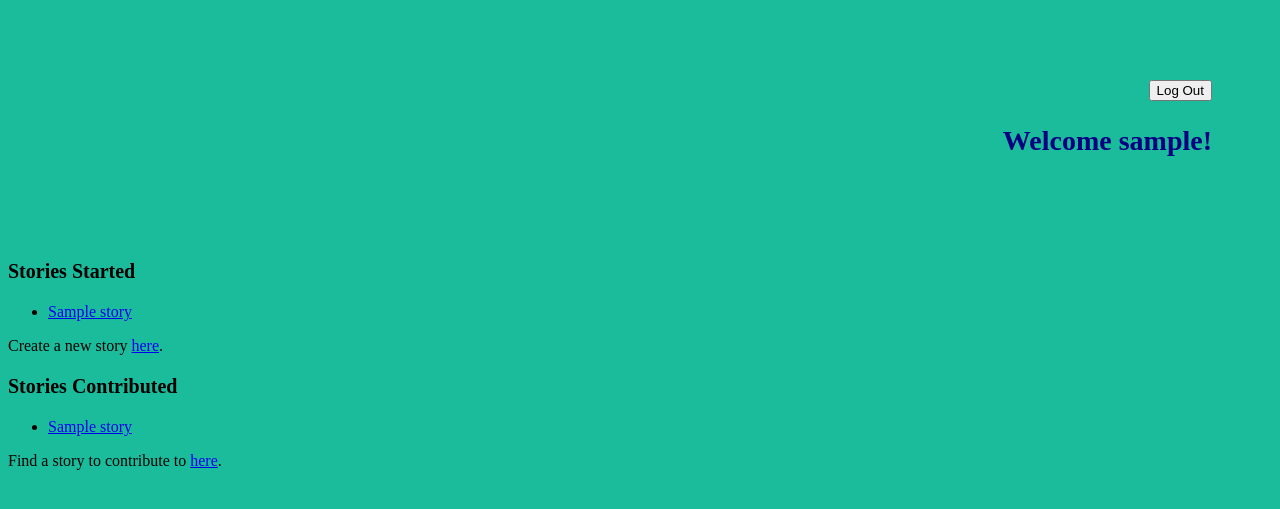
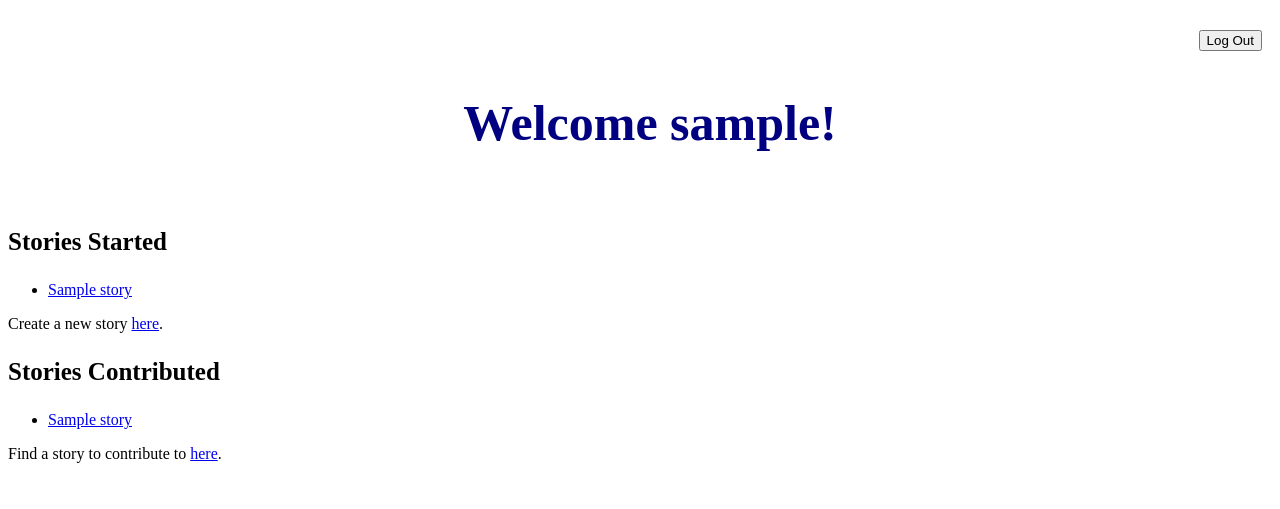
Before and after one commit to FeFiFoFaiza/P00-Zetten, a Flask app: template app/templates/homepage.html in a window 1280 px wide. Shown: the top 509 px of the page. Run offline with Flask 2, Linux system fonts and the light colour scheme; the template is opened without the code that fills it: most values are stand-ins (such as "Sample title", 1, 10 or a date in 2020).

Commit message:
added external css sheet for almost all files, except archive.html fails, finished styling for logout/home button, currently adding more styling to text

```diff
--- /dev/null
+++ b/app/static/css/style.css
@@ -0,0 +1,72 @@
+
+body{
+    background-color:white;
+}
+.header{
+    padding: 10px;
+    text-align: center;
+    background: white;
+    color: white;
+    font-size: 30px;
+}
+
+.logoutbutton{
+    background-color:white;
+    text-align:right;
+}
+
+.logoutbutton:hover {
+    background: #9b9b9b;
+    background: var(--button-hover);
+  }
+
+  input[type='submit']:hover {
+    background: #9b9b9b;
+    background: var(--button-hover);
+  }
+
+  input[type='reset']:hover {
+    background: #9b9b9b;
+    background: var(--button-hover);
+  }
+
+h1 {
+    font-size: 100px;
+}
+
+h2 {
+    font-size: 50px;
+    color: navy;
+    margin-left: 20px;
+}
+
+h3 {
+    font-size: 25px;
+}
+
+p {
+    margin: 0 0 1.15em;
+}
+
+
+
+  input[type='button']:hover {
+    background: #9b9b9b;
+    background: var(--button-hover);
+  }
+
+  input[type='color'] {
+    min-height: 2rem;
+    padding: 8px;
+    cursor: pointer;
+  }
+
+  input[type='checkbox'],
+  input[type='radio'] {
+    height: 1em;
+    width: 1em;
+  }
+
+  input[type='radio'] {
+    border-radius: 100%;
+  }
--- a/app/templates/archive.html
+++ b/app/templates/archive.html
@@ -2,11 +2,13 @@
 <html>
     <head>
         <title>All Stories</title>
+
     </head>
 
     <body>
 
-        <div align="right">
+        <div class = "header">
+            <div class = "logoutbutton">
                 <form action="{{ url_for('logout')}}">
                     <input type="submit", name = "logout", value = "Log Out">
                 </form>
@@ -14,7 +16,7 @@
                     <input type="submit", name = "logout", value = "Home">
                 </form>
             </div>
-
+        </div>
         {% block content %}
 
             <p>Start a new story <a href="{{ url_for('newStory') }}">here</a>.</p>
--- a/app/templates/homepage.css
+++ /dev/null
@@ -1,29 +0,0 @@
-
-body{
-    background-color:#1abc9c
-}
-.header{
-    padding: 60px;
-    text-align: right;
-    background: #1abc9c;
-    color: white;
-    font-size: 30px;
-}
-
-h1 {
-    font-size: 40px;
-}
-
-h2 {
-    font-size: 28px;
-    color: navy;
-    margin-left: 20px;
-}
-
-h3 {
-    font-size: 20px;
-}
-
-p {
-    margin: 0 0 1.15em;
-}
--- a/app/templates/homepage.html
+++ b/app/templates/homepage.html
@@ -5,16 +5,18 @@
 
     <head>
         <title> Homepage </title>
-        <link rel="stylesheet" type="text/css"  href="/homepage.css">
+        <link rel="stylesheet" type="text/css" href="/static/css/style.css">
     </head>
 
     {% block content %}
     <body>
 
         <div class = "header">
-            <form action="{{ url_for('logout')}}">
-                <input type="submit", name = "logout", value = "Log Out">
-            </form>
+            <div class = "logoutbutton">
+                <form action="{{ url_for('logout')}}">
+                    <input type="submit", name = "logout", value = "Log Out">
+                </form>
+            </div>
             <h2> Welcome {{username}}! </h2>
         </div>
 
--- a/app/templates/new_story.html
+++ b/app/templates/new_story.html
@@ -4,17 +4,20 @@
 
     <head>
         <title> Homepage </title>
+        <link rel="stylesheet" type="text/css" href="/static/css/style.css">
     </head>
 
     <body>
 
-        <div align="right">
+        <div class = "header">
+            <div class = "logoutbutton">
                 <form action="{{ url_for('logout')}}">
                     <input type="submit", name = "logout", value = "Log Out">
                 </form>
                 <form action="{{ url_for('index')}}">
                     <input type="submit", name = "logout", value = "Home">
                 </form>
+            </div>
         </div>
 
         <h2 align = "center"> Create a New Story </h2>
--- a/app/templates/story.html
+++ b/app/templates/story.html
@@ -4,11 +4,13 @@
 
     <head>
         {% set title = to_render.title %}
+        <link rel="stylesheet" type="text/css" href="/static/css/style.css">
     </head>
 
     {% block content %}
 
-        <div align="right">
+    <div class = "header">
+        <div class = "logoutbutton">
             <form action="{{ url_for('logout')}}">
                 <input type="submit", name = "logout", value = "Log Out">
             </form>
@@ -16,6 +18,7 @@
                 <input type="submit", name = "logout", value = "Home">
             </form>
         </div>
+    </div>
 
         <h1>{{ to_render.title }} by {{ to_render.authors.username }}</h1>
 
```
Also changed, not shown: app/templates/bad.html (deleted, +0 -13 lines), devlog.txt (+7 -3 lines), app/zetten.db. Lines whose indentation alone changed are shown as unchanged.
